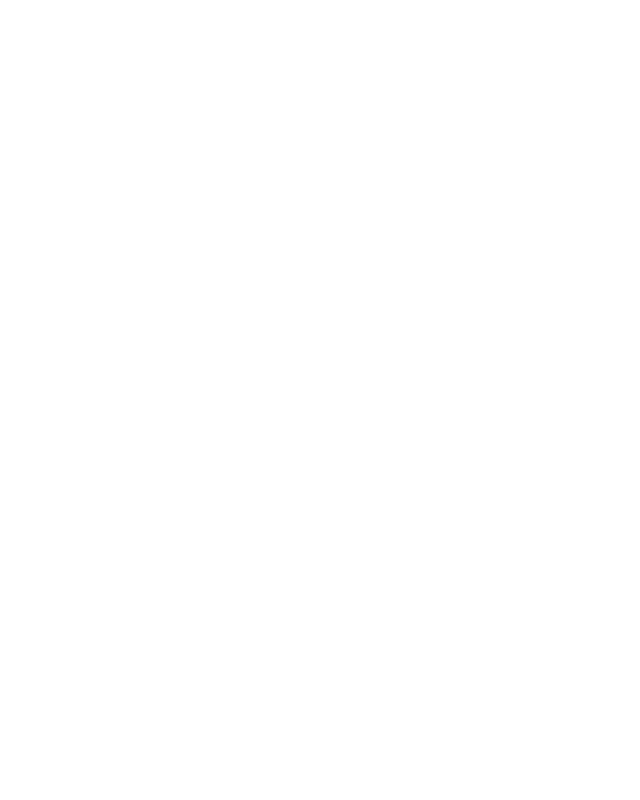
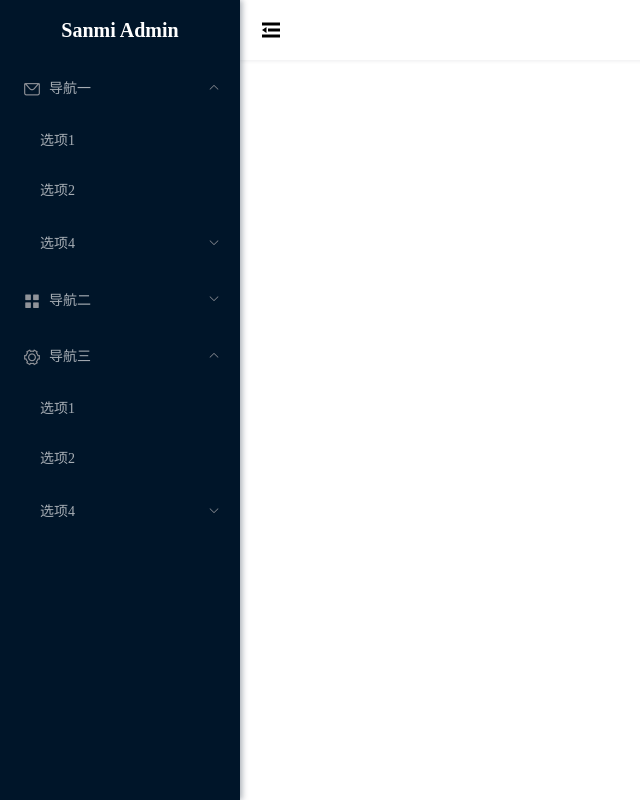
Before and after one commit to wujiaming0809/ele-admin, a Vue app: page / in a window 1280 px wide. Shown: the whole page, without its empty margins (0-640 px from the left). Built offline with nearby package versions, Linux system fonts and the light colour scheme.

Commit message:
增加菜单组件，基本后台管理系统框架搭建

```diff
--- a/src/App.vue
+++ b/src/App.vue
@@ -5,4 +5,14 @@
 </template>
 
 <style lang="scss">
+html,
+body,
+#app {
+  height: 100%;
+  overflow: hidden;
+}
+* {
+  margin: 0;
+  padding: 0;
+}
 </style>
--- /dev/null
+++ b/src/components/Layout/Menu.vue
@@ -0,0 +1,83 @@
+<template>
+  <el-menu
+    :default-openeds="['1', '3']"
+    class="h-100 s-menu"
+    background-color="#001529"
+    text-color="rgba(255, 255, 255, 0.65)"
+    active-text-color="#fff"
+    :collapse="isCollapse"
+    style="border-right: none"
+  >
+    <div class="admin-title h-px-60">
+      Sanmi
+      <span v-show="!isCollapse">Admin</span>
+    </div>
+    <el-submenu index="1">
+      <template slot="title">
+        <i class="el-icon-message"></i>
+        <span v-show="!isCollapse">导航一</span>
+      </template>
+      <el-menu-item index="1-1">选项1</el-menu-item>
+      <el-menu-item index="1-2">选项2</el-menu-item>
+      <el-submenu index="1-4">
+        <template slot="title">选项4</template>
+        <el-menu-item index="1-4-1">选项4-1</el-menu-item>
+      </el-submenu>
+    </el-submenu>
+    <el-submenu index="2">
+      <template slot="title">
+        <i class="el-icon-menu"></i>
+        <span v-show="!isCollapse">导航二</span>
+      </template>
+      <el-menu-item index="2-1">选项1</el-menu-item>
+      <el-menu-item index="2-2">选项2</el-menu-item>
+      <el-menu-item index="2-3">选项3</el-menu-item>
+      <el-submenu index="2-4">
+        <template slot="title">选项4</template>
+        <el-menu-item index="2-4-1">选项4-1</el-menu-item>
+      </el-submenu>
+    </el-submenu>
+    <el-submenu index="3">
+      <template slot="title">
+        <i class="el-icon-setting"></i>
+        <span v-show="!isCollapse">导航三</span>
+      </template>
+      <el-menu-item index="3-1">选项1</el-menu-item>
+      <el-menu-item index="3-2">选项2</el-menu-item>
+      <el-submenu index="3-4">
+        <template slot="title">选项4</template>
+        <el-menu-item index="3-4-1">选项4-1</el-menu-item>
+      </el-submenu>
+    </el-submenu>
+  </el-menu>
+</template>
+
+<script>
+export default {
+  name: 'menu',
+  props: ['isCollapse'],
+  data() {
+    return {};
+  },
+};
+</script>
+
+<style lang="scss">
+.s-menu {
+  .admin-title {
+    line-height: 60px;
+    background: #001529;
+    color: #fff;
+    font-weight: 700;
+    font-size: 20px;
+    text-align: center;
+  }
+}
+.el-menu-item:focus,
+.el-menu-item:hover {
+  color: #fff !important;
+}
+.el-menu-item.is-active {
+  background-color: #1890ff !important;
+}
+</style>
--- a/src/global.scss
+++ b/src/global.scss
@@ -1,128 +1,75 @@
-// .loop($i) when ($i >= 0) {
-//   .p-#{counter} {
-//     padding: (1px * $i)!important;
-//   }
-//   .p-t-#{counter} {
-//     padding-top: (1px * $i)!important;
-//   }
-//   .p-r-#{counter} {
-//     padding-right: (1px * $i)!important;
-//   }
-//   .p-b-#{counter} {
-//     padding-bottom: (1px * $i)!important;
-//   }
-//   .p-l-#{counter} {
-//     padding-left: (1px * $i)!important;
-//   }
-//   .m-#{counter} {
-//     margin: (1px * $i)!important;
-//   }
-//   .m-t-#{counter} {
-//     margin-top: (1px * $i)!important;
-//   }
-//   .m-r-#{counter} {
-//     margin-right: (1px * $i)!important;
-//   }
-//   .m-b-#{counter} {
-//     margin-bottom: (1px * $i)!important;
-//   }
-//   .m-l-#{counter} {
-//     margin-left: (1px * $i)!important;
-//   }
-//   .fz-#{counter} {
-//     font-size: (1px * $i)!important;
-//   }
-//   .w-#{counter} {
-//     width: (1% * $i)!important;
-//   }
-//   .h-#{counter} {
-//     height: (1% * $i)!important;
-//   }
-//   .w-px-#{counter} {
-//     width: (1px * $i)!important;
-//   }
-//   .h-px-#{counter} {
-//     height: (1px * $i)!important;
-//   }
-//   .l-s-#{counter} {
-//     letter-spacing: (1px * $i)!important;
-//   }
-//   .l-h-#{counter} {
-//     line-height: (1px * $i)!important;
-//   }
-//   .loop(($i - 1));    // 递归调用自身
-// }
-
-// .loop(100);
-
-@for $i from 0 through 50 {
+@for $i from 0 through 100 {
   .p-#{$i} {
     padding: (1px * $i) !important;
   }
 
-  .p-t-#{counter} {
+  .p-t-#{$i} {
     padding-top: (1px * $i) !important;
   }
 
-  .p-r-#{counter} {
+  .p-r-#{$i} {
     padding-right: (1px * $i) !important;
   }
 
-  .p-b-#{counter} {
+  .p-b-#{$i} {
     padding-bottom: (1px * $i) !important;
   }
 
-  .p-l-#{counter} {
+  .p-l-#{$i} {
     padding-left: (1px * $i) !important;
   }
 
-  .m-#{counter} {
+  .m-#{$i} {
     margin: (1px * $i) !important;
   }
 
-  .m-t-#{counter} {
+  .m-t-#{$i} {
     margin-top: (1px * $i) !important;
   }
 
-  .m-r-#{counter} {
+  .m-r-#{$i} {
     margin-right: (1px * $i) !important;
   }
 
-  .m-b-#{counter} {
+  .m-b-#{$i} {
     margin-bottom: (1px * $i) !important;
   }
 
-  .m-l-#{counter} {
+  .m-l-#{$i} {
     margin-left: (1px * $i) !important;
   }
 
-  .fz-#{counter} {
+  .fz-#{$i} {
     font-size: (1px * $i) !important;
   }
 
-  .w-#{counter} {
+  .w-#{$i} {
     width: (1% * $i) !important;
   }
 
-  .h-#{counter} {
+  .h-#{$i} {
     height: (1% * $i) !important;
   }
 
-  .w-px-#{counter} {
+  .w-px-#{$i} {
     width: (1px * $i) !important;
   }
 
-  .h-px-#{counter} {
+  .h-px-#{$i} {
     height: (1px * $i) !important;
   }
 
-  .l-s-#{counter} {
+  .l-s-#{$i} {
     letter-spacing: (1px * $i) !important;
   }
 
-  .l-h-#{counter} {
+  .l-h-#{$i} {
     line-height: (1px * $i) !important;
   }
+}
+
+.cur-pointer {
+  cursor: pointer;
 }
 
 .tr {
--- a/src/views/Home.vue
+++ b/src/views/Home.vue
@@ -1,9 +1,50 @@
 <template>
-  <div class="home"></div>
+  <div class="home h-100">
+    <el-container class="h-100">
+      <el-aside
+        :width="isCollapse ? '64px' : '240px'"
+        :style="{ height: '100%', overflowY: 'auto', boxShadow: '2px 0 6px rgba(0,21,41,.35)' }"
+      >
+        <MyMenu :isCollapse="isCollapse" />
+      </el-aside>
+      <el-container :style="{ height: 'calc(100% - 60px)'}">
+        <el-header class="s-header">
+          <div class="d-flex align-items_center">
+            <span
+              class="cur-pointer p-l-19 fz-24 l-h-60"
+              @click="isCollapse = !isCollapse"
+              :class="[isCollapse ? 'el-icon-s-unfold' : 'el-icon-s-fold']"
+            ></span>
+          </div>
+        </el-header>
+        <el-main>
+          <router-view />
+        </el-main>
+      </el-container>
+    </el-container>
+  </div>
 </template>
 
 <script>
+import MyMenu from '@/components/Layout/Menu.vue';
+
 export default {
   name: 'home',
+  components: {
+    MyMenu,
+  },
+  data() {
+    return {
+      isCollapse: false,
+    };
+  },
 };
 </script>
+<style lang="scss">
+.home {
+  .s-header {
+    padding: 0 !important;
+    box-shadow: 0 1px 4px rgba(0, 21, 41, 0.08);
+  }
+}
+</style>
```
